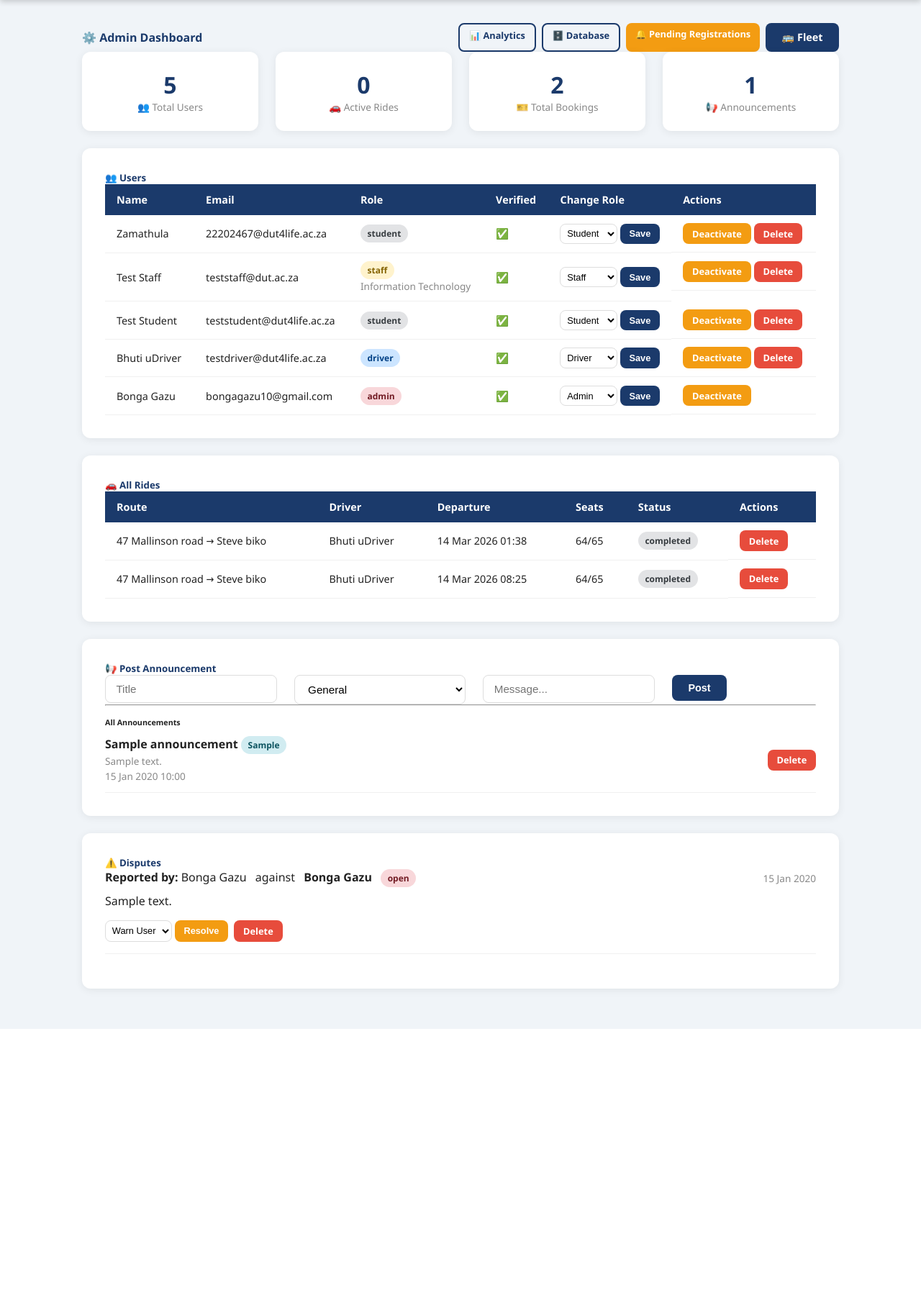
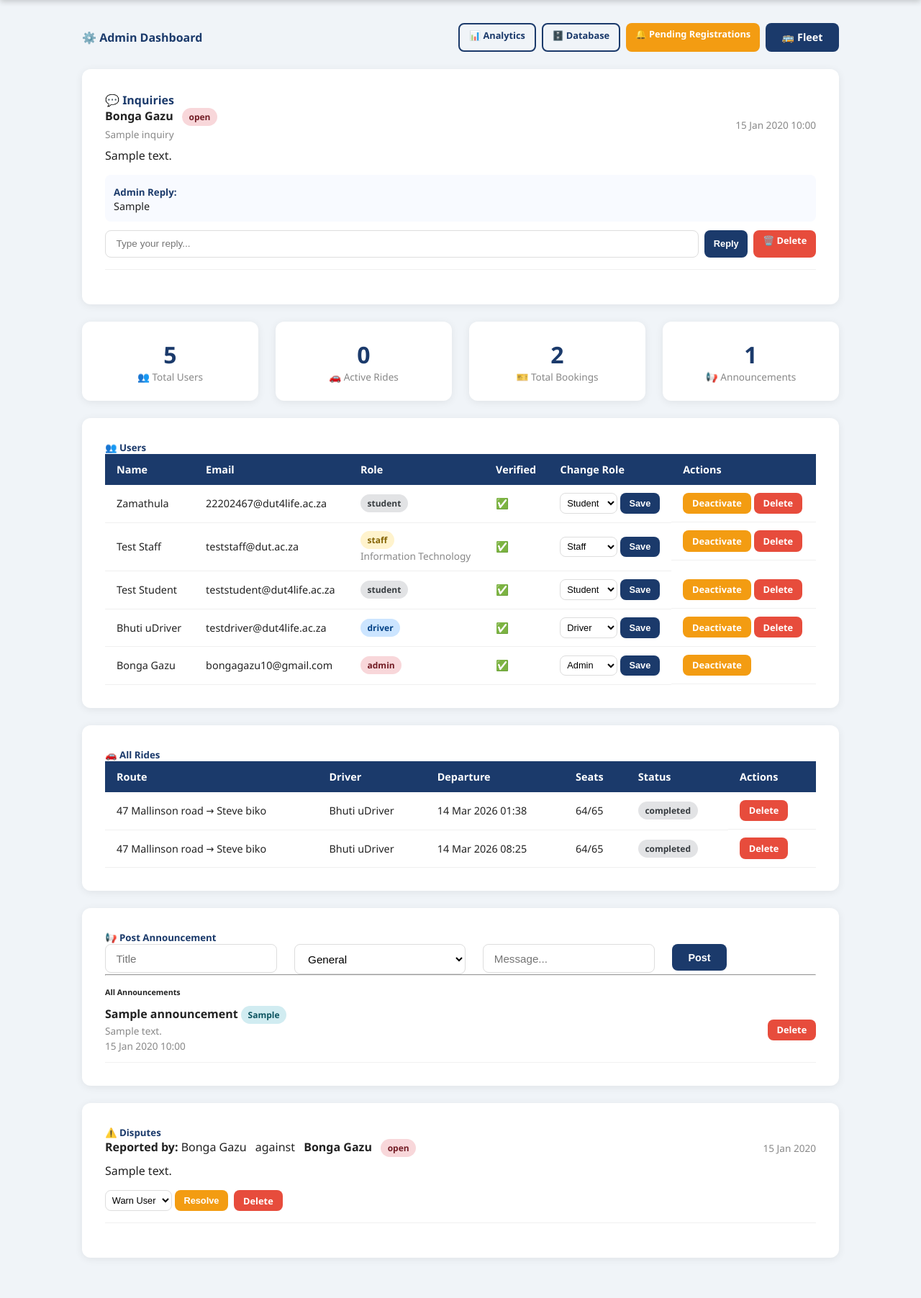
Before and after one commit to BongaG/ScholarRide, a Flask app: page /admin in a window 1280 px wide. Shown: the part 55-1859 px from the top of the page at 72% size. Before the commit the page ends 1485 px from the top, so only its background shows below. Run offline with Flask 3, Linux system fonts and the light colour scheme; a user stored in the database is signed in; tables that the repository leaves empty hold one stand-in row (values such as "Sample post").

Commit message:
Inquiry box, chat bubble

```diff
--- a/scholar_ride/routes/admin.py
+++ b/scholar_ride/routes/admin.py
@@ -4,7 +4,7 @@ from flask_mail import Message
 from flask import current_app
 from scholar_ride import db, mail
 from datetime import datetime
-from scholar_ride.models import User, Ride, Booking, Announcement, Notification, Dispute
+from scholar_ride.models import User, Ride, Booking, Announcement, Notification, Dispute, Inquiry
 import random
 
 admin = Blueprint('admin', __name__)
@@ -49,6 +49,7 @@ def dashboard():
     total_bookings = Booking.query.count()
     total_announcements = Announcement.query.count()
     pending_count = User.query.filter_by(approval_status='pending').count()
+    inquiries =Inquiry.query.order_by(Inquiry.created_at.desc()).all()
 
     return render_template('admin/dashboard.html',
                            users=users,
@@ -59,7 +60,8 @@ def dashboard():
                            active_rides=active_rides,
                            total_bookings=total_bookings,
                            total_announcements=total_announcements,
-                           pending_count=pending_count
+                           pending_count=pending_count,
+                           inquiries=inquiries
 
 
                            )
@@ -214,7 +216,7 @@ def delete_ride(ride_id):
     return redirect('/admin')
 
 
-# ── ANNOUNCEMENTS ─────────────────────────────────────────────────────────────
+
 
 @admin.route('/admin/announcements', methods=['POST'])
 @login_required
@@ -256,7 +258,7 @@ def delete_announcement(ann_id):
     return redirect('/admin')
 
 
-# ── DISPUTES ──────────────────────────────────────────────────────────────────
+
 
 @admin.route('/admin/disputes/<int:dispute_id>/resolve', methods=['POST'])
 @login_required
@@ -294,7 +296,6 @@ def delete_dispute(dispute_id):
     return redirect('/admin')
 
 
-# ── TRANSPORT FEED ────────────────────────────────────────────────────────────
 
 @admin.route('/transport')
 @login_required
@@ -552,3 +553,65 @@ def take_vehicle(vehicle_id):
         return redirect(f'/rides/{ride.id}')
 
     return render_template('admin/take_vehicle.html', vehicle=vehicle)
+
+
+
+@admin.route('/inquiries/submit', methods=['POST'])
+@login_required
+def submit_inquiry():
+    from scholar_ride.models import Inquiry
+    subject = request.form.get('subject')
+    message = request.form.get('message')
+
+    inquiry = Inquiry(
+        user_id=current_user.id,
+        subject=subject,
+        message=message
+    )
+    db.session.add(inquiry)
+
+    admins = User.query.filter_by(role='admin').all()
+    for admin_user in admins:
+        notif = Notification(
+            user_id=admin_user.id,
+            message=f'💬 New inquiry from {current_user.full_name}: {subject}'
+        )
+        db.session.add(notif)
+    db.session.commit()
+
+    flash('Your message has been sent to admin!', 'success')
+    return redirect(request.referrer or '/rides')
+
+
+@admin.route('/inquiries/<int:inquiry_id>/reply', methods=['POST'])
+@login_required
+@admin_required
+def reply_inquiry(inquiry_id):
+    from scholar_ride.models import Inquiry
+    inquiry = Inquiry.query.get_or_404(inquiry_id)
+    reply = request.form.get('reply')
+
+    inquiry.reply = reply
+    inquiry.status = 'resolved'
+
+    notif = Notification(
+        user_id=inquiry.user_id,
+        message=f'💬 Admin replied to your inquiry "{inquiry.subject}": {reply}'
+    )
+    db.session.add(notif)
+    db.session.commit()
+
+    flash('Reply sent!', 'success')
+    return redirect('/admin')
+
+
+@admin.route('/inquiries/<int:inquiry_id>/delete')
+@login_required
+@admin_required
+def delete_inquiry(inquiry_id):
+    from scholar_ride.models import Inquiry
+    inquiry = Inquiry.query.get_or_404(inquiry_id)
+    db.session.delete(inquiry)
+    db.session.commit()
+    flash('Inquiry deleted.', 'success')
+    return redirect('/admin')
--- a/scholar_ride/routes/rides.py
+++ b/scholar_ride/routes/rides.py
@@ -8,7 +8,7 @@ from scholar_ride.models import Ride, Booking, Notification, User
 rides = Blueprint('rides', __name__)
 
 
-@rides.route('/')
+
 @rides.route('/rides')
 @login_required
 def index():
--- a/scholar_ride/templates/admin/dashboard.html
+++ b/scholar_ride/templates/admin/dashboard.html
@@ -9,6 +9,51 @@
         <a href="/admin/registrations" class="btn btn-warning btn-sm">🔔 Pending Registrations</a>
         <a href="/admin/fleet" class="btn btn-primary">🚌 Fleet</a>
     </div>
+</div>
+
+
+<div class="card p-3 mt-3 mb-4">
+    <h4 style="color:#1B3A6B;" class="mb-3">💬 Inquiries</h4>
+    {% if inquiries %}
+        {% for inquiry in inquiries %}
+        <div style="border-bottom:1px solid #f0f0f0; padding-bottom:1rem; margin-bottom:1rem;">
+            <div class="d-flex justify-between align-center">
+                <div>
+                    <strong>{{ inquiry.user.full_name }}</strong>
+                    <span class="badge {% if inquiry.status == 'open' %}badge-danger{% else %}badge-success{% endif %}" style="margin-left:0.5rem;">
+                        {{ inquiry.status }}
+                    </span>
+                    <br>
+                    <small class="text-muted">{{ inquiry.subject }}</small>
+                </div>
+                <small class="text-muted">{{ inquiry.created_at.strftime('%d %b %Y %H:%M') }}</small>
+            </div>
+            <p class="mt-1 mb-2">{{ inquiry.message }}</p>
+            {% if inquiry.reply %}
+            <div style="background:#f8faff; border-radius:8px; padding:0.75rem; margin-bottom:0.75rem;">
+                <small style="color:#1B3A6B; font-weight:600;">Admin Reply:</small>
+                <p class="mb-0" style="font-size:0.9rem;">{{ inquiry.reply }}</p>
+            </div>
+            {% endif %}
+            <div style="display:flex; gap:0.5rem; flex-wrap:wrap;">
+                {% if inquiry.status == 'open' %}
+                <form method="POST" action="/inquiries/{{ inquiry.id }}/reply" style="display:flex; gap:0.5rem; flex:1;">
+                    <input type="text" name="reply" class="form-control"
+                           placeholder="Type your reply..." required style="font-size:0.85rem;">
+                    <button type="submit" class="btn btn-sm btn-primary">Reply</button>
+                </form>
+                {% endif %}
+                <a href="/inquiries/{{ inquiry.id }}/delete"
+                   class="btn btn-sm btn-danger"
+                   onclick="return confirm('Delete this inquiry?')">
+                    🗑️ Delete
+                </a>
+            </div>
+        </div>
+        {% endfor %}
+    {% else %}
+        <p class="text-muted">No inquiries yet.</p>
+    {% endif %}
 </div>
 
 
```
Also changed, not shown: scholar_ride/models.py (+12 -0 lines), scholar_ride/routes/auth.py (+14 -0 lines), scholar_ride/templates/index.html (+8 -11 lines), scholar_ride/templates/rides/index.html (+77 -0 lines), instance/scholarride.db.
